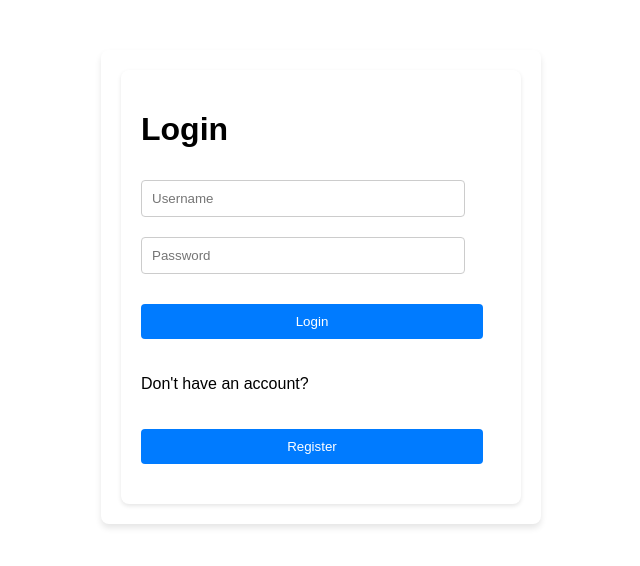
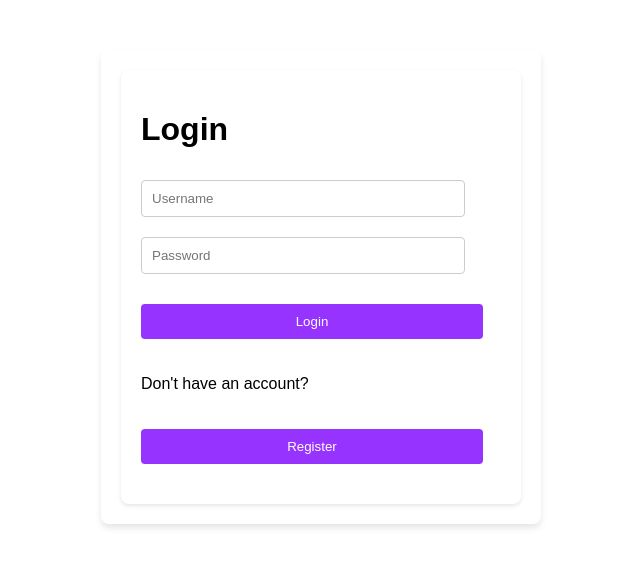
Before and after one commit to Alphteow/SpotifyTest1, a React (Vite) app in the folder Spotify/frontend/: page /login in a window 1280 px wide. Shown: the top 566 px of the page, without its empty margins (319-959 px from the left). Built offline with nearby package versions, Linux system fonts and the light colour scheme; no server answers.

Commit message:
Changed colour of form button

```diff
--- a/Spotify/frontend/src/styles/Form.css
+++ b/Spotify/frontend/src/styles/Form.css
@@ -23,7 +23,7 @@
     width: 95%;
     padding: 10px;
     margin: 20px 0;
-    background-color: #007bff;
+    background-color: #9733ff;
     color: white;
     border: none;
     border-radius: 4px;
```
